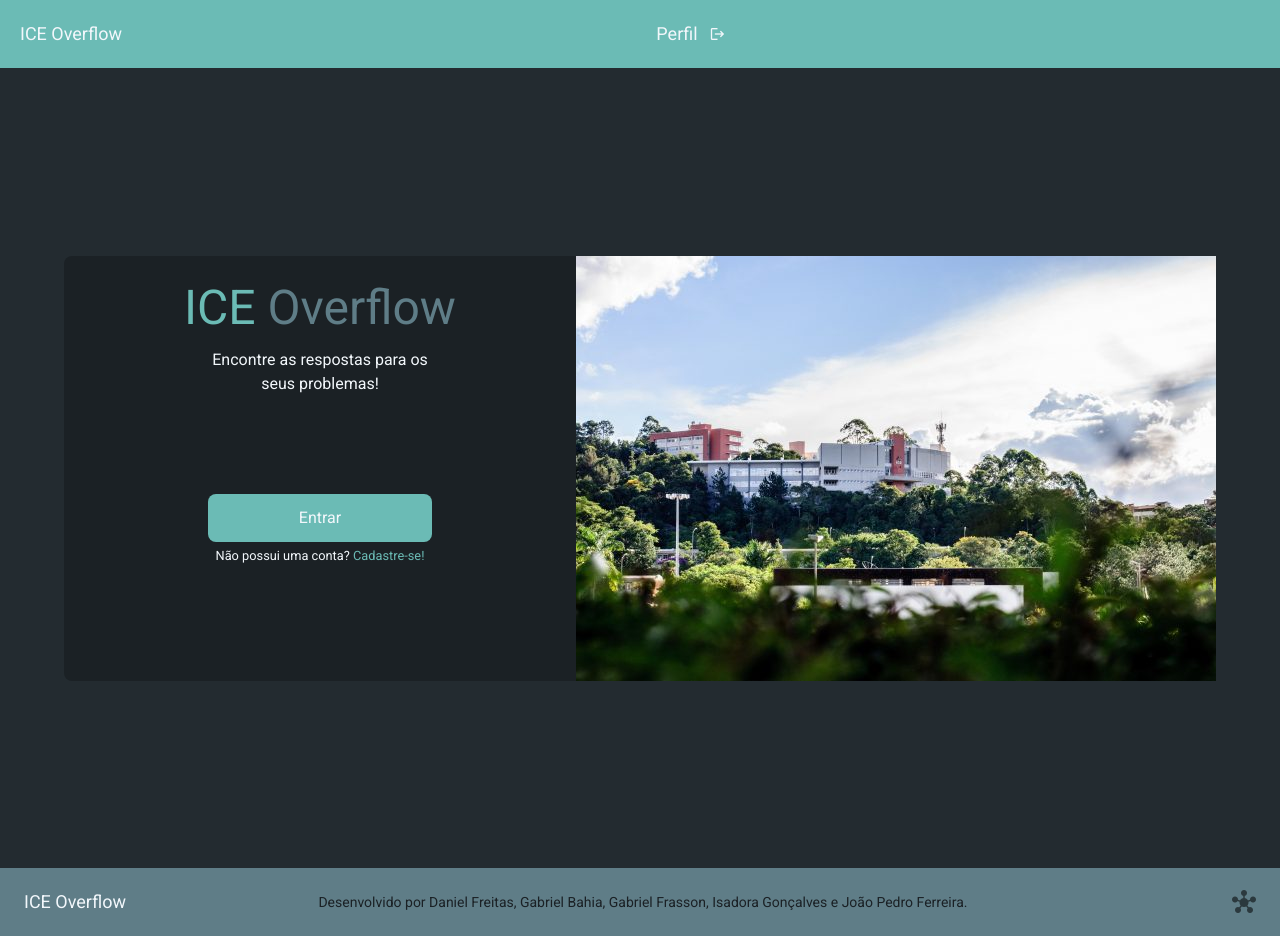
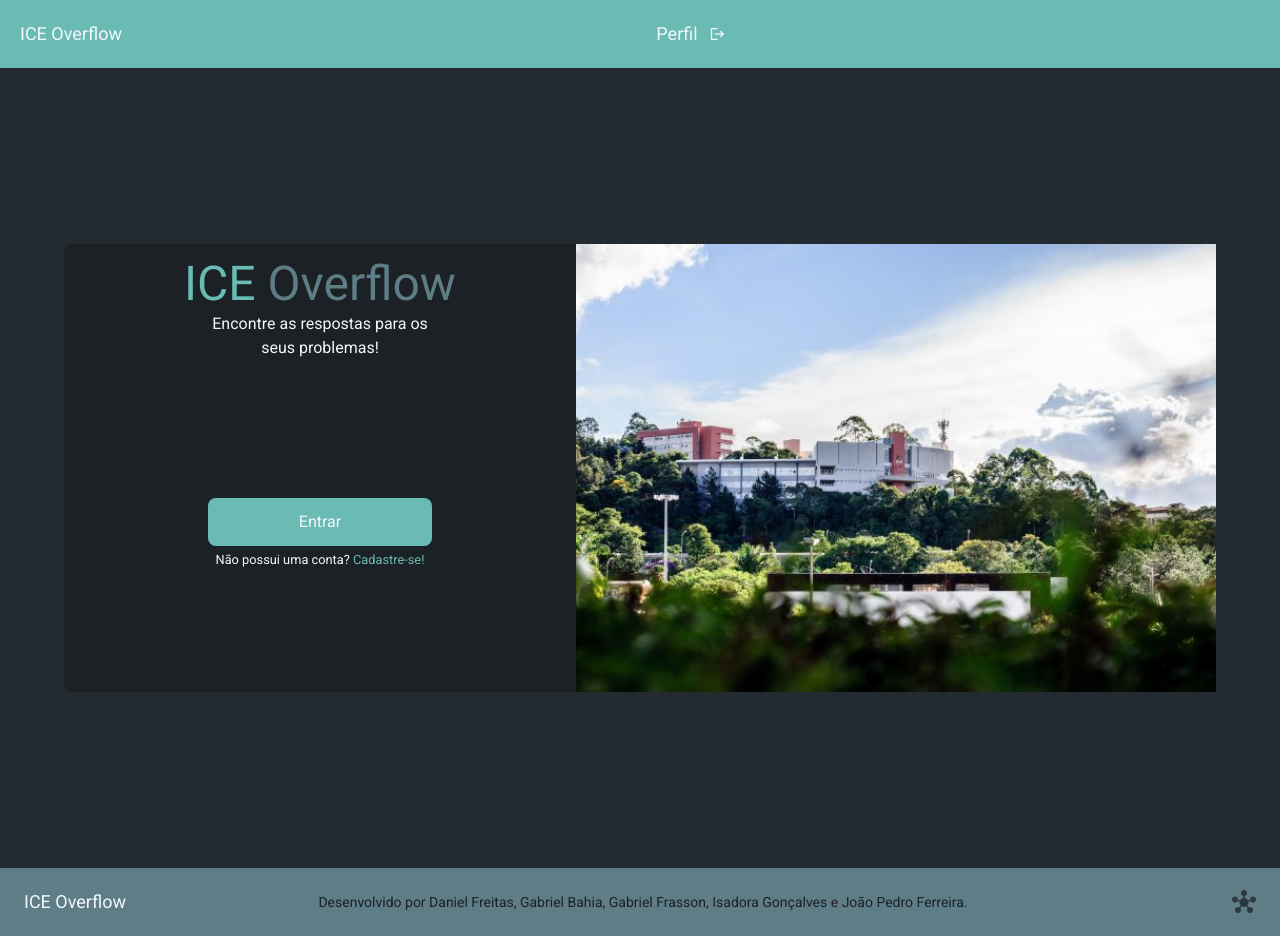
Before and after one commit to isa56/dcc117-ice-overflow, a Vue app in the folder frontend-vue/: page / in a window 1280 px wide. Built offline with nearby package versions, Linux system fonts and the light colour scheme.

Commit message:
Finish Home page responsivity

```diff
--- a/frontend-vue/src/views/HomeView.vue
+++ b/frontend-vue/src/views/HomeView.vue
@@ -2,9 +2,9 @@
   <div class="items-center bg-background flex h-full justify-center">
     <div class="bg-background-dark text-white rounded-lg w-[90%]">
       <div class="flex">
-        <div class="flex-1 flex flex-col items-center justify-between p-4">
-          <div class="flex flex-col items-center">
-            <h1 class="text-primary text-dx1 mb-1 text-bottom text-[3rem]">
+        <div class="flex-1 flex flex-col items-center justify-between p-4 min-h-full">
+          <div class="flex flex-col items-center mb-8">
+            <h1 class="text-primary text-dx1 mb-1 text-bottom text-center text-5xl">
               ICE <span class="text-secondary">Overflow</span>
             </h1>
             <p class="max-w-[15rem] text-center">Encontre as respostas para os seus problemas!</p>
@@ -18,8 +18,8 @@
             </small>
           </div>
         </div>
-        <div id= "img-home" class="bg-no-repeat bg-right-bottom">
-          <img src="../assets/img/iceImagem.jpg" class="object-contain h-full w-full hover:object-scale-down">
+        <div id= "img-home" class="bg-no-repeat bg-right-bottom min-h-[28rem]">
+          <img src="../assets/img/iceImagem.jpg" class="object-cover h-full w-full">
         </div>
       </div>
     </div>
```
